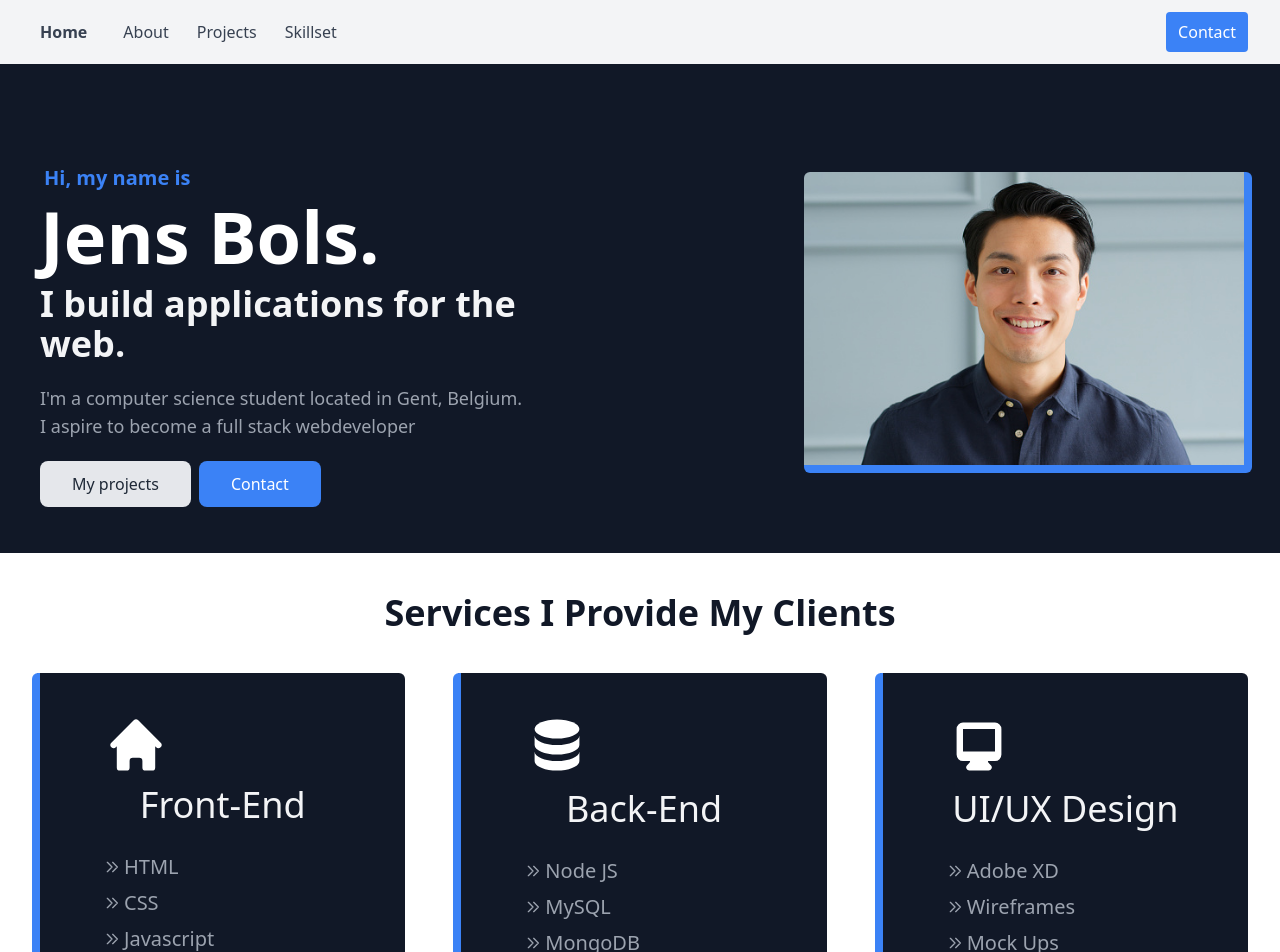
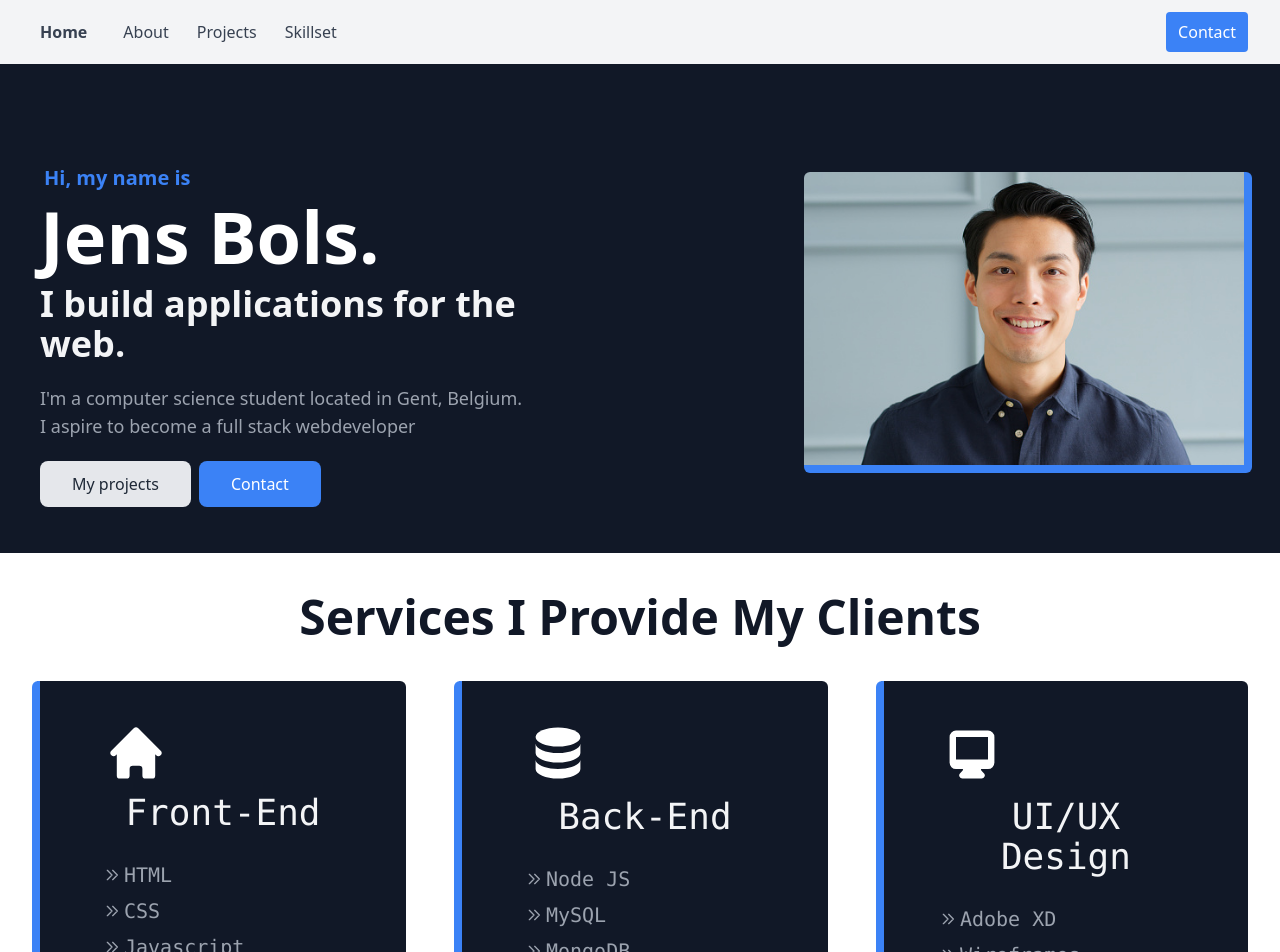
Before and after one commit to jensbols/eportfolio, a React (Create React App) app: page / in a window 1280 px wide. Shown: the top 952 px of the page. Built offline with nearby package versions, Linux system fonts and the light colour scheme.

Commit message:
final touches on hero section and services

```diff
--- a/src/components/Services.jsx
+++ b/src/components/Services.jsx
@@ -5,10 +5,10 @@ export default function Services() {
   const ServiceListItem = ({ itemName, test }) => {
     return (
       <div className="flex items-center space-x-1">
-        <svg xmlns="http://www.w3.org/2000/svg" class="h-4 w-4 align-middle text-gray-400" fill="none" viewBox="0 0 24 24" stroke="currentColor">
+        <svg xmlns="http://www.w3.org/2000/svg" class="h-4 w-4 align-middle text-gray-400 font-mono" fill="none" viewBox="0 0 24 24" stroke="currentColor">
           <path stroke-linecap="round" stroke-linejoin="round" stroke-width="2" d="M13 5l7 7-7 7M5 5l7 7-7 7" />
         </svg>
-        <h1 className="text-gray-400 text-xl my-1">{itemName}</h1>
+        <h1 className="text-gray-400 text-xl my-1 font-mono">{itemName}</h1>
       </div>
     );
   };
@@ -16,14 +16,14 @@ export default function Services() {
   return (
     <>
     <div className="max-w-full mt-10">
-      <h1 className="max-w-7xl mx-auto text-center text-4xl mb-10 font-bold text-gray-900">Services I Provide My Clients</h1>
+      <h1 className="max-w-7xl mx-auto text-center text-5xl mb-10 text-gray-900 font-bold">Services I Provide My Clients</h1>
       <div className="max-w-7xl mx-auto flex space-x-12 px-8">
         <div className="rounded-md w-1/3  px-16 py-10 bg-gray-900 border-l-8 border-blue-500">
 
           <svg xmlns="http://www.w3.org/2000/svg" class="h-16 w-16 text-white" viewBox="0 0 20 20" fill="currentColor">
             <path d="M10.707 2.293a1 1 0 00-1.414 0l-7 7a1 1 0 001.414 1.414L4 10.414V17a1 1 0 001 1h2a1 1 0 001-1v-2a1 1 0 011-1h2a1 1 0 011 1v2a1 1 0 001 1h2a1 1 0 001-1v-6.586l.293.293a1 1 0 001.414-1.414l-7-7z" />
           </svg>
-          <h3 className="text-4xl mb-6 text-gray-100 mt-2">Front-End</h3>
+          <h3 className="text-4xl mb-6 text-gray-100 mt-2 font-mono">Front-End</h3>
           <ServiceListItem itemName="HTML" />
           <ServiceListItem itemName="CSS" />
           <ServiceListItem itemName="Javascript" />
@@ -37,24 +37,23 @@ export default function Services() {
             <path d="M17 5c0 1.657-3.134 3-7 3S3 6.657 3 5s3.134-3 7-3 7 1.343 7 3z" />
           </svg>
 
-          <h3 className="text-4xl mb-6 text-gray-100 mt-3">Back-End</h3>
+          <h3 className="text-4xl mb-6 text-gray-100 mt-3 font-mono">Back-End</h3>
           <ServiceListItem itemName="Node JS" />
           <ServiceListItem itemName="MySQL" />
           <ServiceListItem itemName="MongoDB" />
           <ServiceListItem itemName="Swagger" />
           <ServiceListItem itemName="GraphQL" />
         </div>
-        <div className="rounded-md w-1/3 p-20 bg-gray-900 border-l-8 border-blue-500 px-16 py-10">
+        <div className="rounded-md w-1/3 p-20 bg-gray-900 border-l-8 border-blue-500 px-14 py-10">
 
           <svg xmlns="http://www.w3.org/2000/svg" class="h-16 w-16 text-white" viewBox="0 0 20 20" fill="currentColor">
             <path fill-rule="evenodd" d="M3 5a2 2 0 012-2h10a2 2 0 012 2v8a2 2 0 01-2 2h-2.22l.123.489.804.804A1 1 0 0113 18H7a1 1 0 01-.707-1.707l.804-.804L7.22 15H5a2 2 0 01-2-2V5zm5.771 7H5V5h10v7H8.771z" clip-rule="evenodd" />
           </svg>
-          <h3 className="text-4xl mb-6 text-gray-100 mt-3">UI/UX Design</h3>
+          <h3 className="text-4xl mb-6 text-gray-100 mt-3 font-mono">UI/UX Design</h3>
           <ServiceListItem itemName="Adobe XD" />
           <ServiceListItem itemName="Wireframes" />
           <ServiceListItem itemName="Mock Ups" />
           <ServiceListItem itemName="App Design" />
-
         </div>
       </div>
     </div>
```
